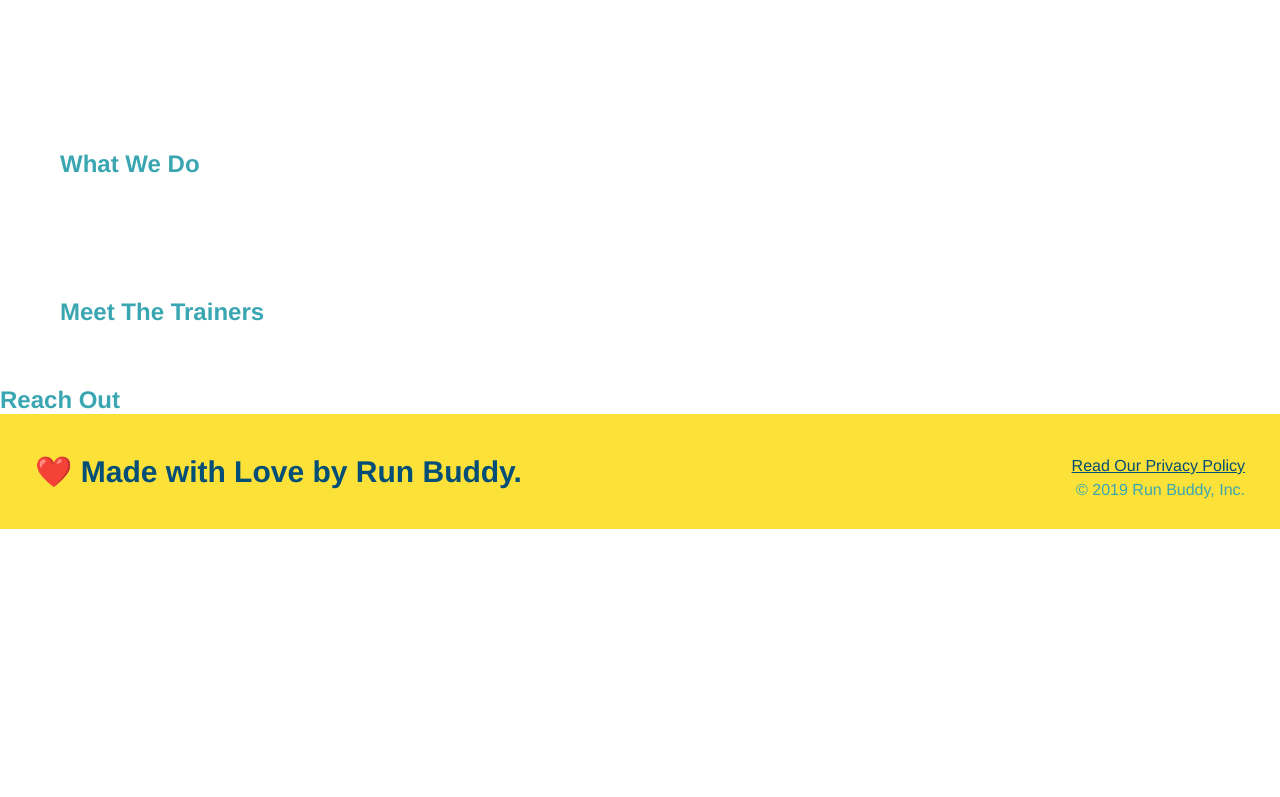
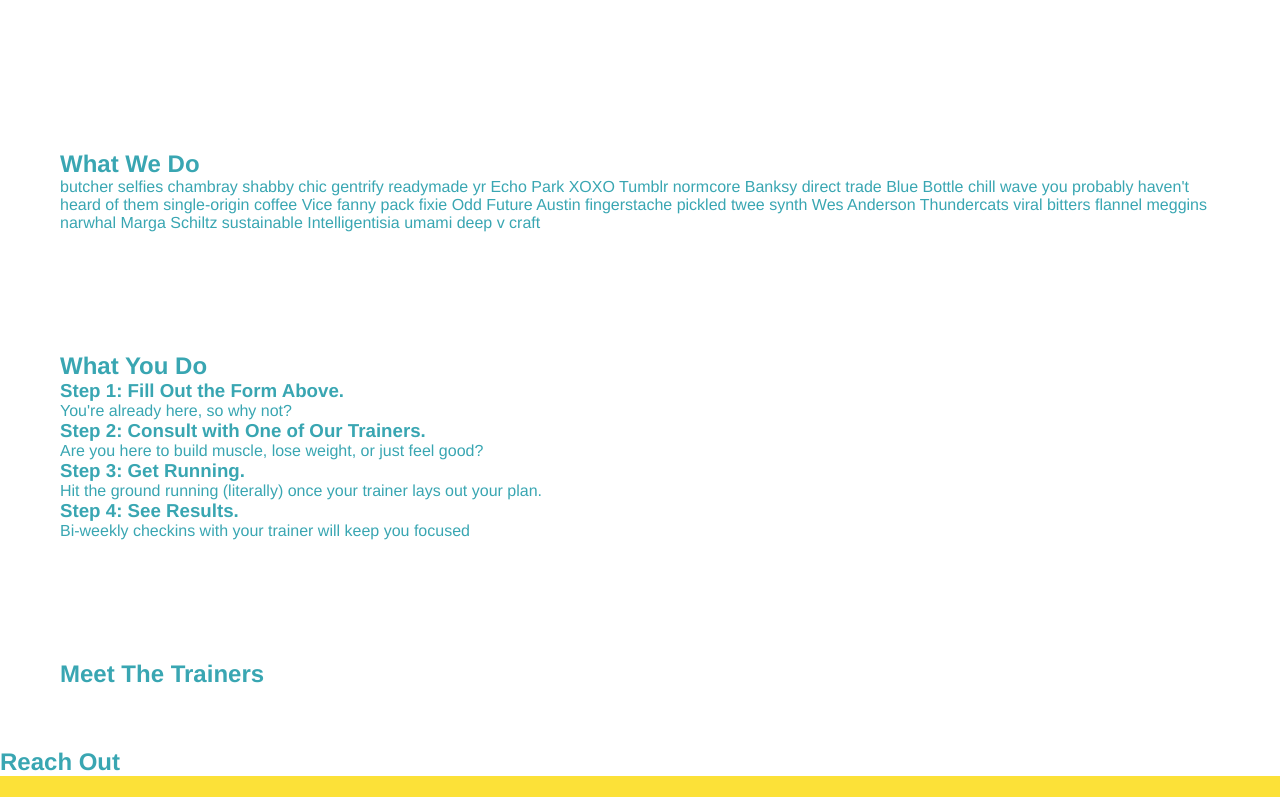
Before and after one commit to minimo924/run-buddy, a plain HTML site: page index.html in a window 1280 px wide. Shown: the part 592-1389 px from the top of the page. Before the commit the page ends 1121 px from the top, so only its background shows below. Drawn offline with Linux system fonts and the light colour scheme.

Commit message:
added info sections

```diff
--- a/index.html
+++ b/index.html
@@ -72,6 +72,35 @@
         <!-- "what we do" section -->
         <section>
             <h2>What We Do</h2>
+            <p>
+                butcher selfies chambray shabby chic gentrify readymade yr Echo Park XOXO Tumblr normcore Banksy direct trade Blue Bottle chill wave you probably haven't heard of them single-origin coffee Vice fanny pack fixie Odd Future Austin fingerstache pickled twee synth Wes Anderson Thundercats viral bitters flannel meggins narwhal Marga Schiltz sustainable Intelligentisia umami deep v craft
+            </p>
+        </section>
+
+        <!-- What You Do Section-->
+        <section>
+            <h2>What You Do</h2>
+
+            <div>
+                <h3>Step 1: Fill Out the Form Above.</h3>
+                <p>You're already here, so why not?</p>
+            </div>
+
+            <div>
+                <h3>Step 2: Consult with One of Our Trainers.</h3>
+                <p>Are you here to build muscle, lose weight, or just feel good?</p>
+            </div>
+
+            <div>
+                <h3>Step 3: Get Running.</h3>
+                <p>Hit the ground running (literally) once your trainer lays out your plan.</p>
+            </div>
+
+            <div>
+                <h3>Step 4: See Results.</h3>
+                <p>Bi-weekly checkins with your trainer will keep you focused</p>
+            </div>
+
         </section>
 
         <!-- "meet the trainers" section -->
```
